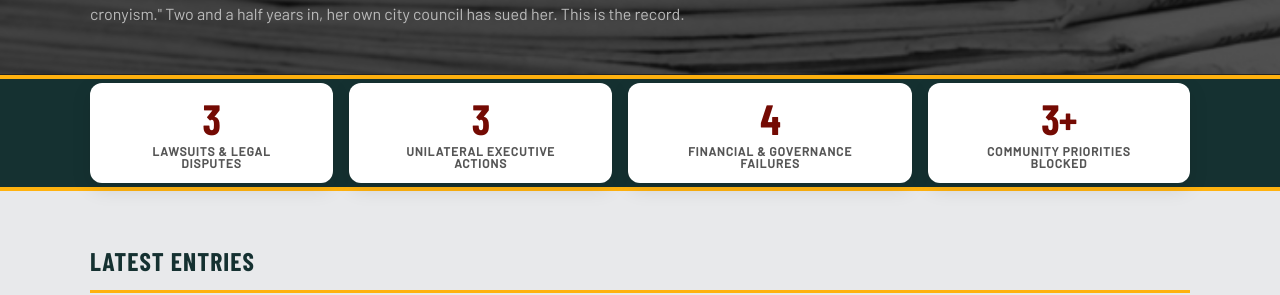
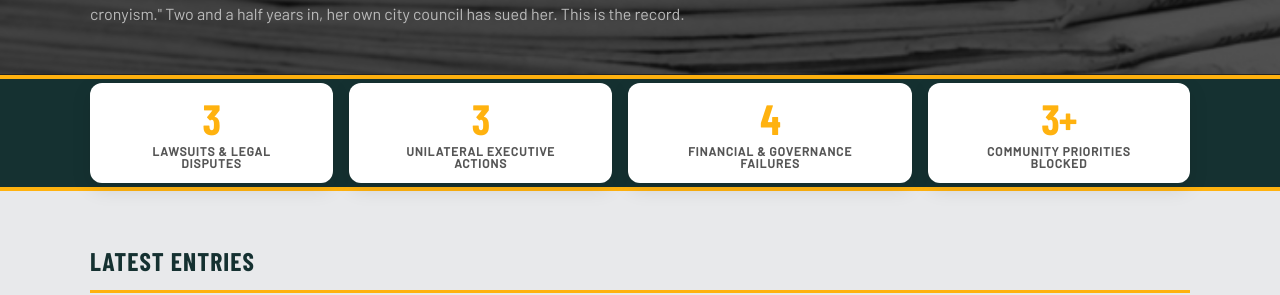
Before and after one commit to MdevitSEC/the-mantello-record, a Jekyll site: the page built from index.html, in a window 1280 px wide. Shown: the part 268-563 px from the top of the page. Built offline with Jekyll 4.4.1, drawn with Linux system fonts in a browser that asks for light colours; some web fonts are replaced.

Commit message:
Set stat numbers to amber gold
Co-Authored-By: Claude Sonnet 4.6 <noreply@anthropic.com>

```diff
--- a/assets/css/main.scss
+++ b/assets/css/main.scss
@@ -197,7 +197,7 @@ img { max-width: 100%; display: block; }
   font-size: 2.65rem;
   font-weight: 900;
   line-height: 1;
-  color: var(--red);
+  color: var(--accent);
   letter-spacing: -0.02em;
 }
 .stat-label {
```
